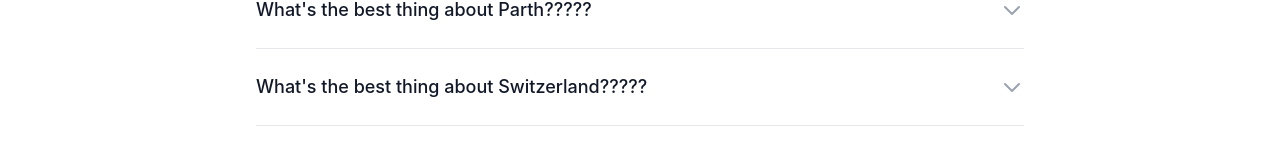
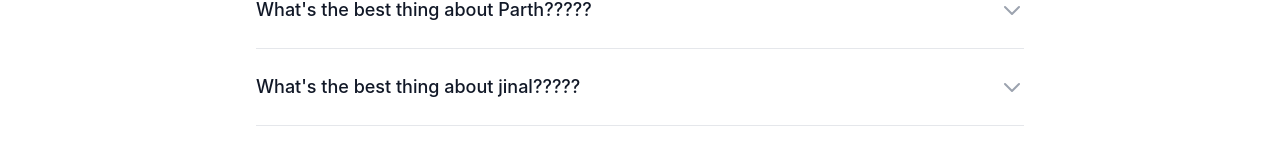
Before and after one commit to xaif/webverge, a React (Create React App) app: page / in a window 1280 px wide. Shown: the part 3401-3555 px from the top of the page. Built offline with nearby package versions, Linux system fonts and the light colour scheme.

Commit message:
FAQ Changes

```diff
--- a/src/App.js
+++ b/src/App.js
@@ -93,7 +93,7 @@ const faqs = [
       "I don't know, but the flag is a big plus. Lorem ipsum dolor sit amet consectetur adipisicing elit. Quas cupiditate laboriosam fugiat.",
   },
   {
-    question: "What's the best thing about Switzerland?????",
+    question: "What's the best thing about jinal?????",
     answer:
       "I don't know, but the flag is a big plus. Lorem ipsum dolor sit amet consectetur adipisicing elit. Quas cupiditate laboriosam fugiat.",
   },
```
